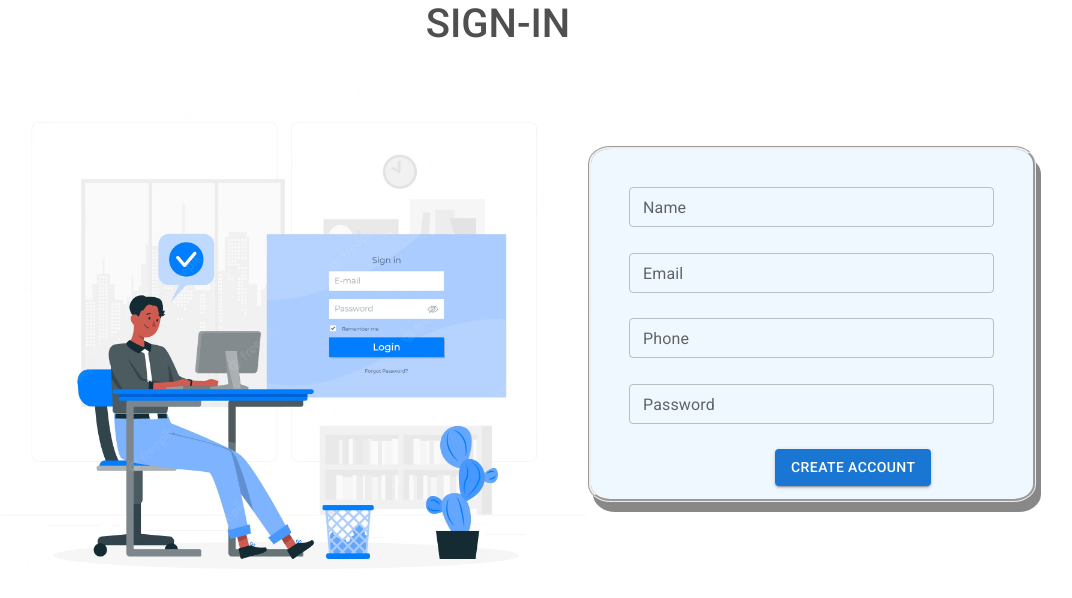
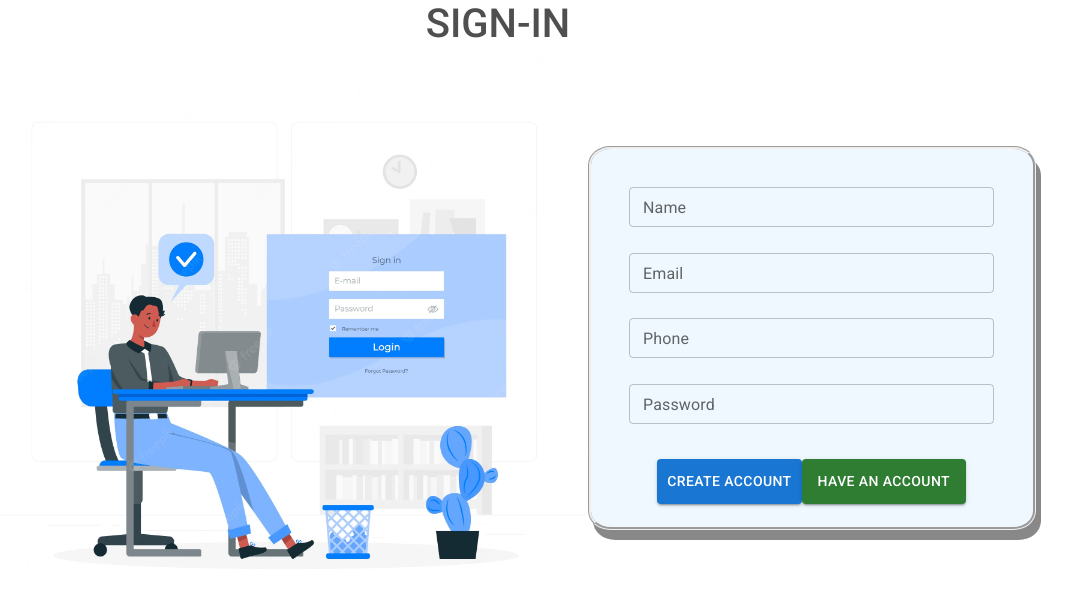
Before and after one commit to Sayyed-rehan/Mugal-Darbar, a React (Create React App) app in the folder frontend/: page /sigin in a window 1280 px wide. Shown: the top 598 px of the page, without its empty margins (142-1214 px from the left). Built offline with nearby package versions, Linux system fonts and the light colour scheme.

Commit message:
frontend css

```diff
--- a/frontend/src/Pages/Home/Home.css
+++ b/frontend/src/Pages/Home/Home.css
@@ -1,7 +1,7 @@
 .home-logout-button{
     /* float:left; */
     padding: 10px;
-    align-content: center;
+    /* align-content: center; */
 
 }
 
--- a/frontend/src/Pages/Home/Home.js
+++ b/frontend/src/Pages/Home/Home.js
@@ -6,7 +6,7 @@ import FoodItemCard from '../../Components/FoodItemCard/FoodItemCard'
 import TextField from '@mui/material/TextField';
 import { Button } from '@mui/material'
 import LogoutIcon from '@mui/icons-material/Logout';
-// import { Grid } from '@mui/material'
+
 
 
 
@@ -62,8 +62,6 @@ const Home = () => {
 
   return (
     <div>
-      {/* <h1>Home</h1> */}
-      {/* <h2>{currentUser?.name}</h2> */}
       <h2 align="center" style={{ padding: "10px"}}>Mugal-Darbar</h2>
 
 
@@ -93,7 +91,7 @@ const Home = () => {
       </div>
       <div className='home-logout-button'>
 
-    <Button variant='contained' color='error' onClick={handleLogout}>Logout <LogoutIcon /></Button>
+    <Button variant='contained' color='error' onClick={handleLogout} sx={{ml:'45%'}}>Logout <LogoutIcon /></Button>
       </div>
 
     </div>
--- a/frontend/src/Pages/Login/Login.js
+++ b/frontend/src/Pages/Login/Login.js
@@ -40,7 +40,7 @@ const Login = () => {
         title: "Logined",
         text: responce.data.mess,
         icon: "success",
-        button: "Ok",
+        button: "Ready to Go",
       });
       localStorage.setItem("currentUser", JSON.stringify(responce.data.data))
       setuser({email:"", password:""})
--- a/frontend/src/Pages/Sigin/Sigin.css
+++ b/frontend/src/Pages/Sigin/Sigin.css
@@ -29,7 +29,11 @@ margin-left:10% ;
 }
 
 .buttons{
-  margin-left: 40%;
+  margin: 10px;
+  /* padding: 10px; */
+  display: flex;
+  justify-content: center;
+
 }
 
 .container{
--- a/frontend/src/Pages/Sigin/Sigin.js
+++ b/frontend/src/Pages/Sigin/Sigin.js
@@ -112,9 +112,10 @@ const Sigin = () => {
         <br />
         <br />
         <div className="buttons">
-          <Button variant="contained" onClick={handleSigin}>
-            Create Account
-          </Button>
+          <Button variant="contained" onClick={handleSigin} sx={{ p: '10px' }}>Create Account</Button>
+          <br />
+
+          <Button variant="contained" sx={{ paddingLeft: 2 }} color='success' onClick={handleAlreadyAccount}>Have an Account</Button>
 
 
         </div>
```
